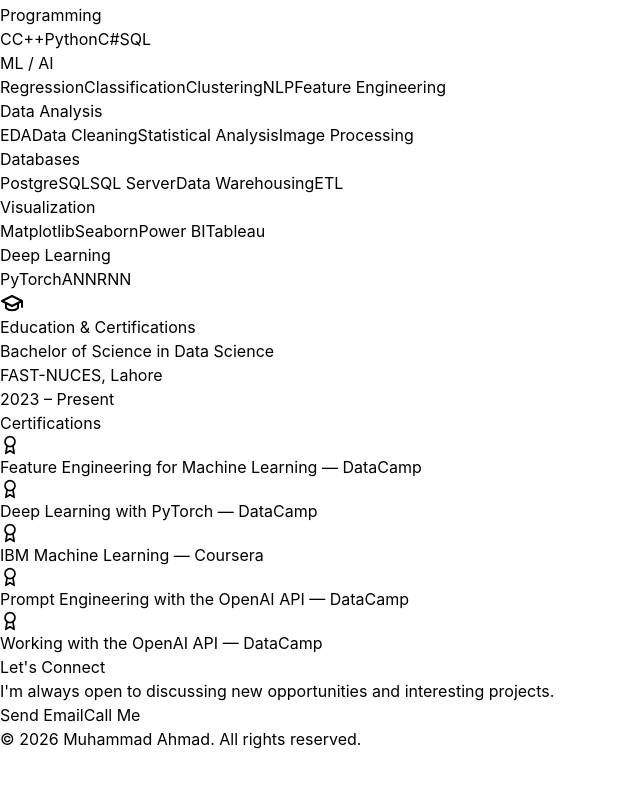
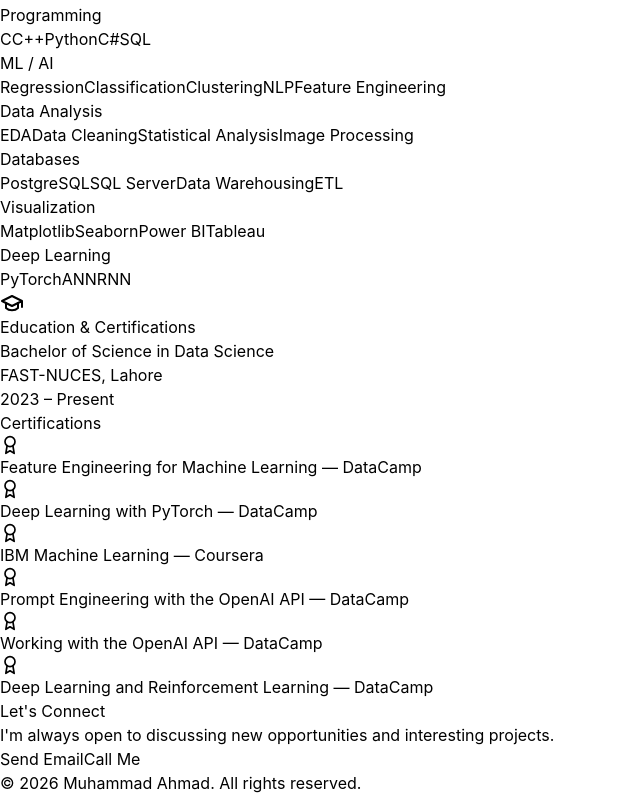
Before and after one commit to Muhammad-Ahmad2511/portfolio_1, a React (Vite) app: page / in a window 1280 px wide. Shown: the part 1491-2286 px from the top of the page, without its empty margins (0-640 px from the left). Before the commit the page ends 2242 px from the top, so only its background shows below. Built offline with nearby package versions, Linux system fonts and the light colour scheme; the HTML template or start-up script is replaced by a standard one.

Commit message:
Add deep learning certificate

```diff
--- a/src/App.jsx
+++ b/src/App.jsx
@@ -357,7 +357,8 @@
                 "Deep Learning with PyTorch — DataCamp",
                 "IBM Machine Learning — Coursera",
                 "Prompt Engineering with the OpenAI API — DataCamp",
-                "Working with the OpenAI API — DataCamp"
+                "Working with the OpenAI API — DataCamp",
+                "Deep Learning and Reinforcement Learning — DataCamp"
               ].map((cert, index) => (
                 <div key={index} className="flex items-start gap-2">
                   <Award size={20} className="text-cyan-400 mt-1 flex-shrink-0" />
```
